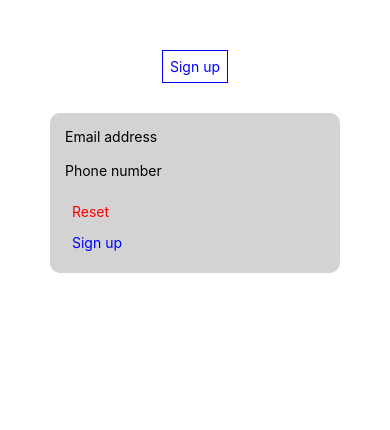
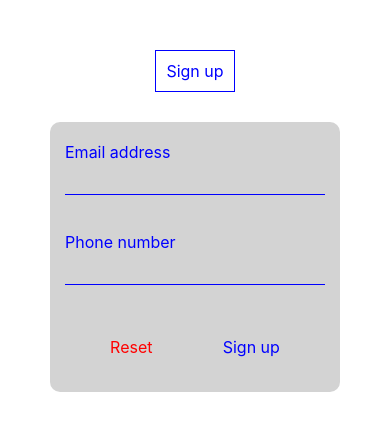
Before and after one commit to yzyly1992/CS5520-Assignment1, a React Native app: screen / in a window 390 px wide. Shown: the top 430 px of the page. Built offline with nearby package versions, Linux system fonts and the light colour scheme.

Commit message:
tune ui on starting page, add elements on confirm page

```diff
--- a/components/Button.js
+++ b/components/Button.js
@@ -13,12 +13,12 @@ export default function Button(props) {
     }
   return (
     <TouchableOpacity  style={{
-        padding: 7,
+        padding:10,
         borderWidth: border,
         borderColor: color,
     }}
     onPress={onClick}>
-        <Text style={{color: color}}>{props.text}</Text>
+        <Text style={{color: color, fontSize: 16}}>{props.text}</Text>
     </TouchableOpacity>
 
   )
--- a/screens/Confirm.js
+++ b/screens/Confirm.js
@@ -1,10 +1,45 @@
-import { View, Text } from 'react-native'
+import { View, Text, StyleSheet } from 'react-native'
 import React from 'react'
+import Card from '../components/Card'
+import Button from '../components/Button'
 
 export default function Confirm(props) {
   return (
-    <View>
-      <Text>Confirm</Text>
+    <View style={styles.container}>
+      <Card>
+        <View>
+          <Text style={styles.info}>You have entered:</Text>
+          <Text style={styles.info}>{props.email}</Text>
+          <Text style={styles.info}>{props.cell}</Text>
+          <Text style={styles.info}>Please confirm they are correct.</Text>
+        </View>
+        <View style={styles.col}>
+          <Button text='Go back' onClick={()=>props.setPage('Startinig')} color='red' />
+          <Button text='Confirm' onClick={()=>props.setFinish(true)} />
+          <Button text='Finish Later' onClick={()=>props.setPage('Finish')} />
+        </View>
+      </Card>
     </View>
   )
 }
+
+const styles = StyleSheet.create({
+  container: {
+    flex: 1,
+    backgroundColor: '#fff',
+    alignItems: 'center',
+    justifyContent: 'center',
+    margin: 50,
+  },
+  info: {
+    color: 'purple',
+    fontSize: 16,
+  },
+  col: {
+    display: 'flex',
+    flexDirection: 'column',
+    alignItems: 'center',
+    justifyContent: 'space-evenly',
+    margin: 10,
+  }
+})
--- a/screens/Controller.js
+++ b/screens/Controller.js
@@ -15,9 +15,9 @@ export default function Controller() {
             return (
                 <Starting email={email} cell={cell} setPage={setPage} setEmail={setEmail} setCell={setCell} />
             )
-        case 'Comfirm':
+        case 'Confirm':
             return (
-                <Comfirm email={email} cell={cell} setPage={setPage} setFinish={setFinish} />
+                <Confirm email={email} cell={cell} setPage={setPage} setFinish={setFinish} />
             )
         case 'Finish':
             return (
--- a/screens/Starting.js
+++ b/screens/Starting.js
@@ -1,20 +1,61 @@
 import { View, Text, TextInput, StyleSheet } from 'react-native'
-import React from 'react'
+import React, {useState} from 'react'
 import Button from '../components/Button'
 import Card from '../components/Card'
 
 export default function Starting(props) {
+  const [tempEmail, setTempEmail] = useState();
+  const [tempCell, setTempCell] = useState();
+  const [emailValidInfo, setEmailValidInfo] = useState(0);
+  const [cellValidInfo, setCellValidInfo] = useState(0);
+
+  function Reset() {
+    setTempEmail();
+    setTempCell();
+  }
+
+  function SignUp() {
+    props.setPage('Confirm');
+  }
+
+  function ValidEmail(changedText) {
+    setTempEmail(changedText);
+    if (changedText == "Hello") {
+      setEmailValidInfo(0);
+    } else {
+      setEmailValidInfo(1);
+    }
+  }
+
+  function ValidCell(changedText) {
+    setTempCell(changedText);
+    if (changedText == "1234") {
+      setCellValidInfo(0);
+    } else {
+      setCellValidInfo(1);
+    }
+  }
+
   return (
     <View style={styles.container}>
       <Button text='Sign up' border='true' color='blue' />
       <Card>
-        <Text>Email address</Text>
-        <TextInput />
-        <Text>Phone number</Text>
-        <TextInput />
-        <View>
-            <Button text='Reset' color='red' />
-            <Button text='Sign up' />
+        <Text style={styles.title}>Email address</Text>
+        <TextInput
+          style={styles.input}
+          value={tempEmail}
+          onChangeText={ValidEmail}
+           />
+        <Text style={[styles.warning, {opacity:emailValidInfo}]}>Please enter a valid email</Text>
+        <Text style={styles.title}>Phone number</Text>
+        <TextInput
+          style={styles.input}
+          value={tempCell}
+          onChangeText={ValidCell} />
+        <Text style={[styles.warning, {opacity:cellValidInfo}]}>Please enter a valid phone number</Text>
+        <View style={styles.inline}>
+            <Button text='Reset' color='red' onClick={Reset} />
+            <Button text='Sign up' onClick={SignUp} />
         </View>
       </Card>
     </View>
@@ -23,10 +64,35 @@ export default function Starting(props) {
 
 const styles = StyleSheet.create({
     container: {
-        flex: 1,
-        backgroundColor: '#fff',
-        alignItems: 'center',
-        justifyContent: 'flex-start',
-        margin: 50,
+      flex: 1,
+      backgroundColor: '#fff',
+      alignItems: 'center',
+      justifyContent: 'flex-start',
+      margin: 50,
+    },
+    input: {
+      width: '100%',
+      borderBottomWidth: 1.5,
+      fontWeight: 'bold',
+      padding: 5,
+      textAlign: 'center',
+      color: 'blue',
+      borderBottomColor: 'blue',
+    },
+    warning: {
+      fontSize: 14,
+      marginBottom: 15,
+    },
+    title: {
+      fontSize: 16,
+      color: 'blue',
+      marginVertical: 5,
+    },
+    inline: {
+      display: 'flex',
+      flexDirection: 'row',
+      alignItems: 'center',
+      justifyContent: 'space-around',
+      margin: 10,
     }
 })
```
